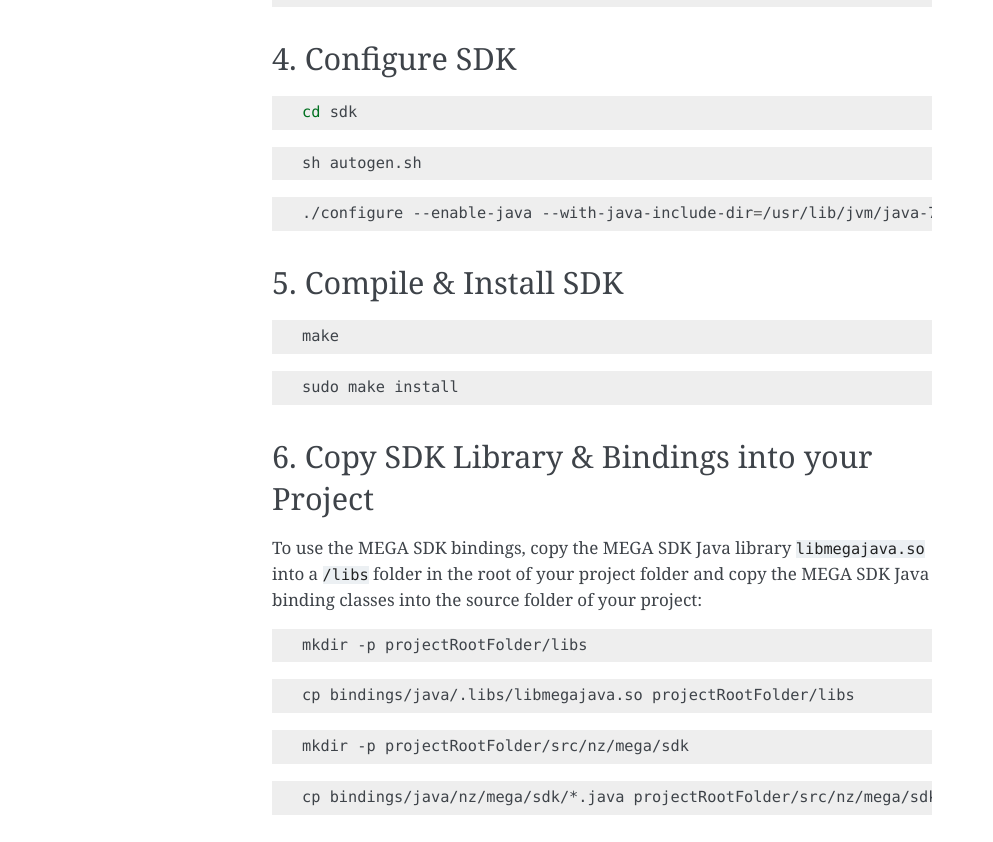
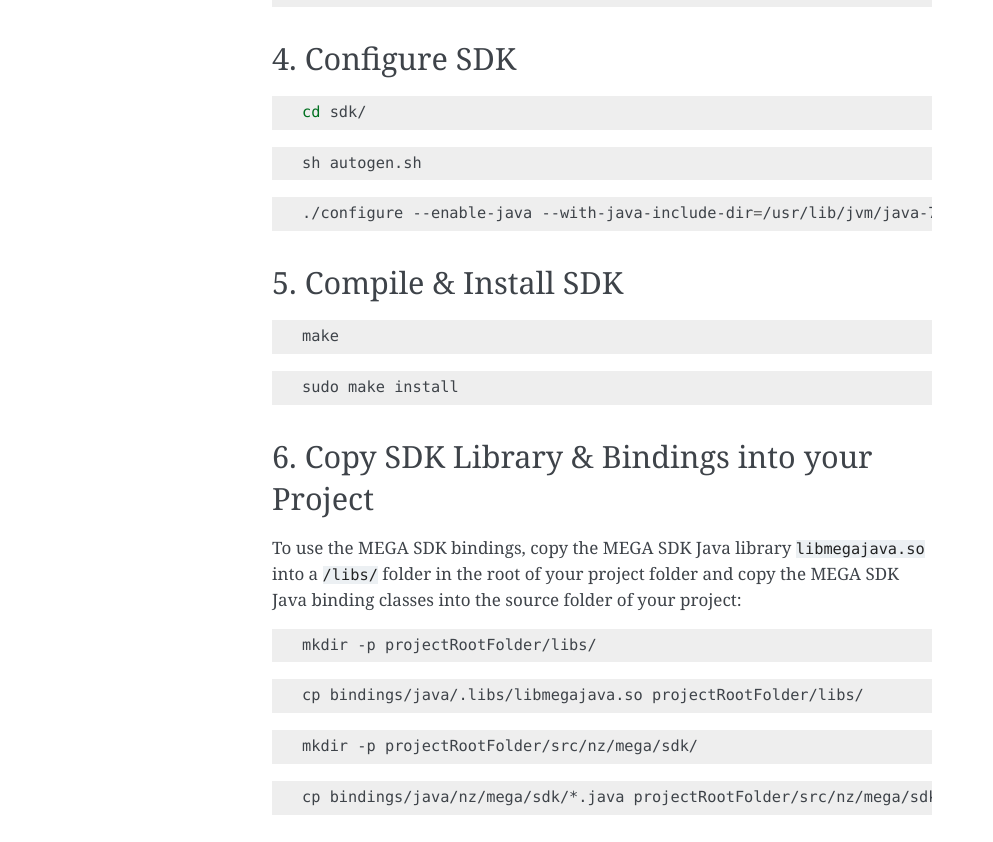
Before and after one commit to meganz/sdk, a Sphinx documentation site: the page built from bindings/doc/java/sphinx/source/installsdk.rst, in a window 1280 px wide. Shown: the part 504-1346 px from the top of the page, without its empty margins (148-1141 px from the left). Built offline with Sphinx 7.4.7, drawn with Linux system fonts in a browser that asks for light colours.

```diff
--- a/bindings/doc/java/sphinx/source/installsdk.rst
+++ b/bindings/doc/java/sphinx/source/installsdk.rst
@@ -34,7 +34,7 @@ Installing the Mega SDK Java API
 
 .. code:: bash
 
-    cd sdk
+    cd sdk/
 
 .. code:: bash
 
@@ -60,23 +60,23 @@ Installing the Mega SDK Java API
 6. Copy SDK Library & Bindings into your Project
 -------------------------------------------------
 
-To use the MEGA SDK bindings, copy the MEGA SDK Java library ``libmegajava.so`` into a  ``/libs`` folder in the root of your project folder and copy the MEGA SDK Java binding classes into the source folder of your project:
+To use the MEGA SDK bindings, copy the MEGA SDK Java library ``libmegajava.so`` into a  ``/libs/`` folder in the root of your project folder and copy the MEGA SDK Java binding classes into the source folder of your project:
 
 .. code:: bash
 
-    mkdir -p projectRootFolder/libs
+    mkdir -p projectRootFolder/libs/
 
 .. code:: bash
 
-    cp bindings/java/.libs/libmegajava.so projectRootFolder/libs
+    cp bindings/java/.libs/libmegajava.so projectRootFolder/libs/
 
 .. code:: bash
 
-    mkdir -p projectRootFolder/src/nz/mega/sdk
+    mkdir -p projectRootFolder/src/nz/mega/sdk/
 
 .. code:: bash
 
-    cp bindings/java/nz/mega/sdk/*.java projectRootFolder/src/nz/mega/sdk
+    cp bindings/java/nz/mega/sdk/*.java projectRootFolder/src/nz/mega/sdk/
 
 -------------------------------------------------
 7. Done
```
Also changed, not shown: bindings/doc/java/sphinx/source/gettingstarted.rst (+13 -2 lines).
